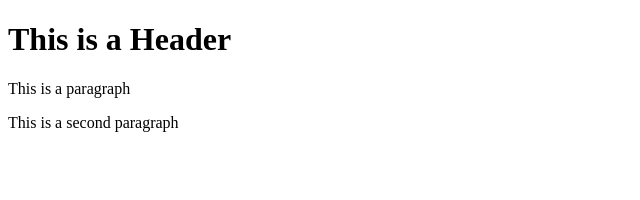
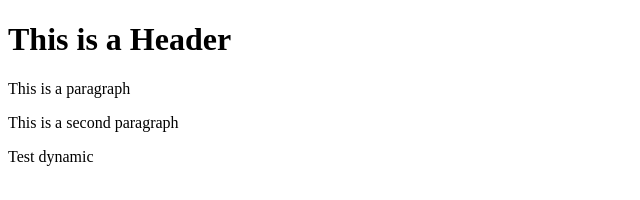
Before and after one commit to RubyMaGit/git-test, a website: page index.html in a window 1280 px wide. Shown: the whole page, without its empty margins (0-640 px from the left). Drawn offline with Linux system fonts and the light colour scheme.

```diff
--- a/index.html
+++ b/index.html
@@ -6,5 +6,6 @@
         <h1>This is a Header</h1>
         <p>This is a paragraph</p>
         <p>This is a second paragraph</p>
+        <p>Test dynamic</p>
     </body>
 </html>
```
Also changed, not shown: package.json (added, +24 -0 lines), 1 other file.
